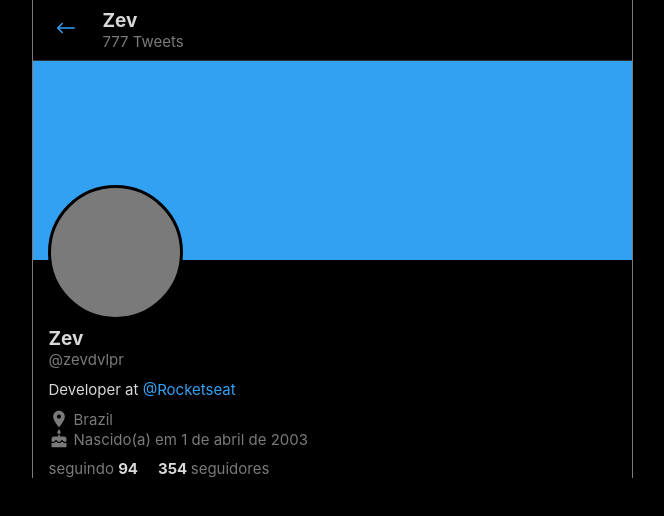
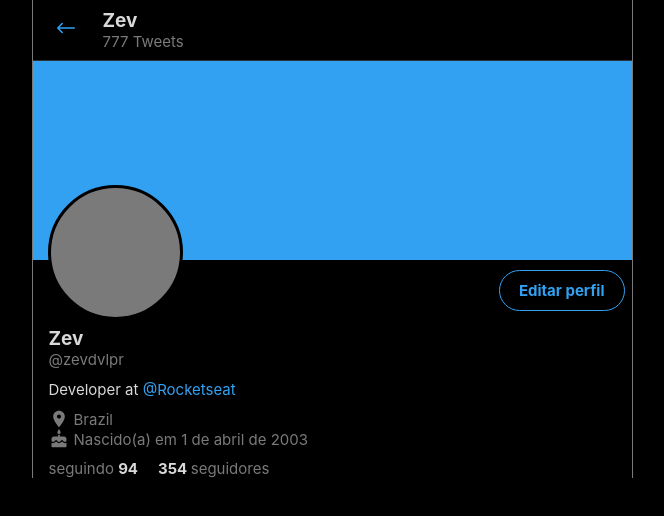
Before and after one commit to izakdvlpr/twitter-clone, a Next.js app: page /home in a window 1280 px wide. Shown: the top 516 px of the page, without its empty margins (308-972 px from the left). Built offline with nearby package versions, Linux system fonts and the light colour scheme.

Commit message:
create button component

```diff
--- /dev/null
+++ b/src/components/Button/index.tsx
@@ -0,0 +1,27 @@
+import styled from 'styled-components';
+
+import colors from '@styles/colors';
+
+interface Props {
+  outlined?: boolean;
+}
+
+export default styled.button<Props>`
+  background: ${props => (props.outlined ? 'transparent' : colors.twitter)};
+  color: ${props => (props.outlined ? colors.twitter : colors.white)};
+  border: ${props => (props.outlined ? `1px solid ${colors.twitter}` : 'none')};
+
+  padding: 16px;
+  border-radius: 25px;
+
+  font-weight: bold;
+  font-size: 15px;
+
+  cursor: pointer;
+  outline: 0;
+
+  &:hover {
+    background: ${props =>
+      props.outlined ? colors.twitterDarkHover : colors.twitterLightHover};
+  }
+`;
--- a/src/components/ProfilePage/index.tsx
+++ b/src/components/ProfilePage/index.tsx
@@ -7,7 +7,8 @@ import {
   ProfileData,
   LocationIcon,
   CakeIcon,
-  Followage
+  Followage,
+  EditButton
 } from './styles';
 
 const ProfilePage: React.FC = () => {
@@ -18,7 +19,7 @@ const ProfilePage: React.FC = () => {
       </Banner>
 
       <ProfileData>
-        {/* <EditButton oulined>Editar perfil</EditButton> */}
+        <EditButton outlined>Editar perfil</EditButton>
 
         <h1>Zev</h1>
         <h2>@zevdvlpr</h2>
--- a/src/components/ProfilePage/styles.ts
+++ b/src/components/ProfilePage/styles.ts
@@ -1,4 +1,6 @@
 import styled, { css } from 'styled-components';
+
+import Button from '@components/Button';
 
 import colors from "@styles/colors";
 import { LocationOn, Cake } from '@styles/icons';
@@ -113,3 +115,18 @@ export const Followage = styled.div`
     }
   }
 `;
+
+export const EditButton = styled(Button)`
+  position: absolute;
+  top: 2vw;
+  right: 7px;
+
+  padding: 4px 16px;
+  font-size: 13px;
+
+  @media (min-width: 320px) {
+    top: 10px;
+    padding: 10px 19px;
+    font-size: 15px;
+  }
+`;
```
